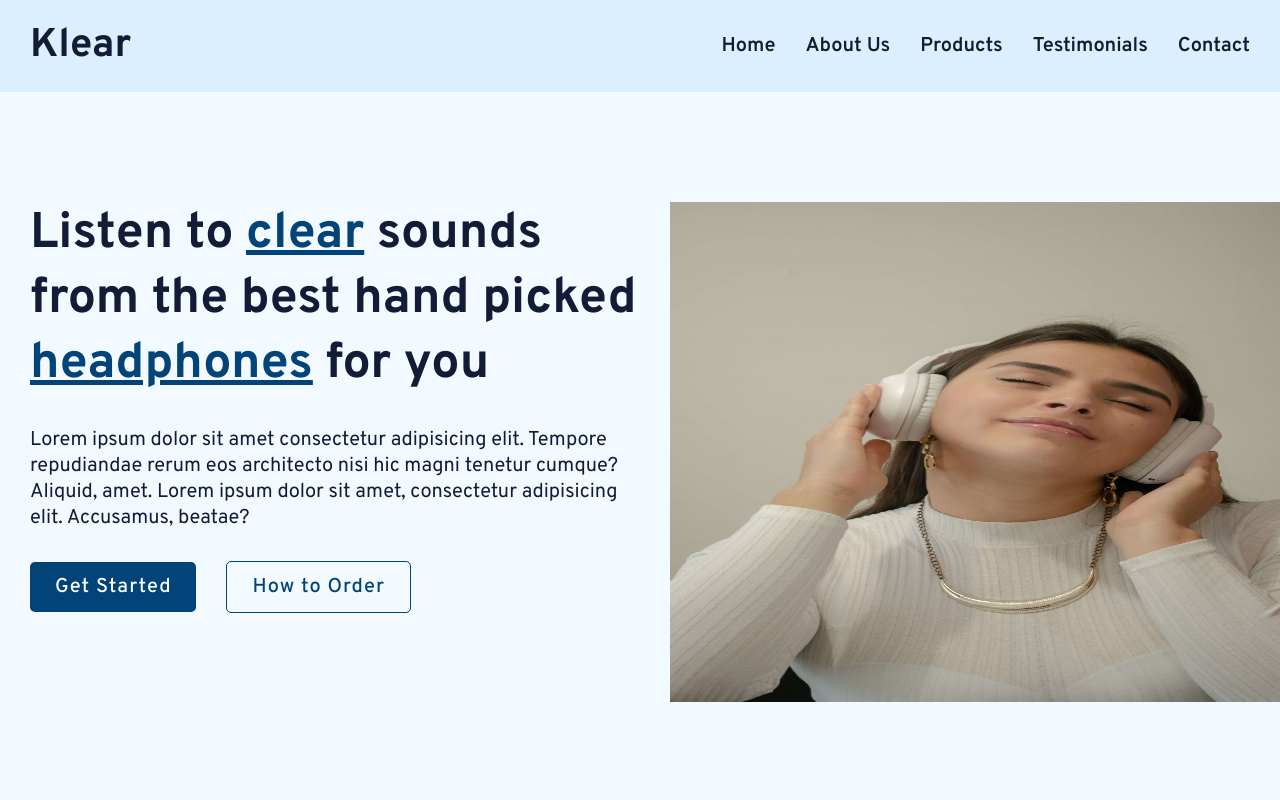
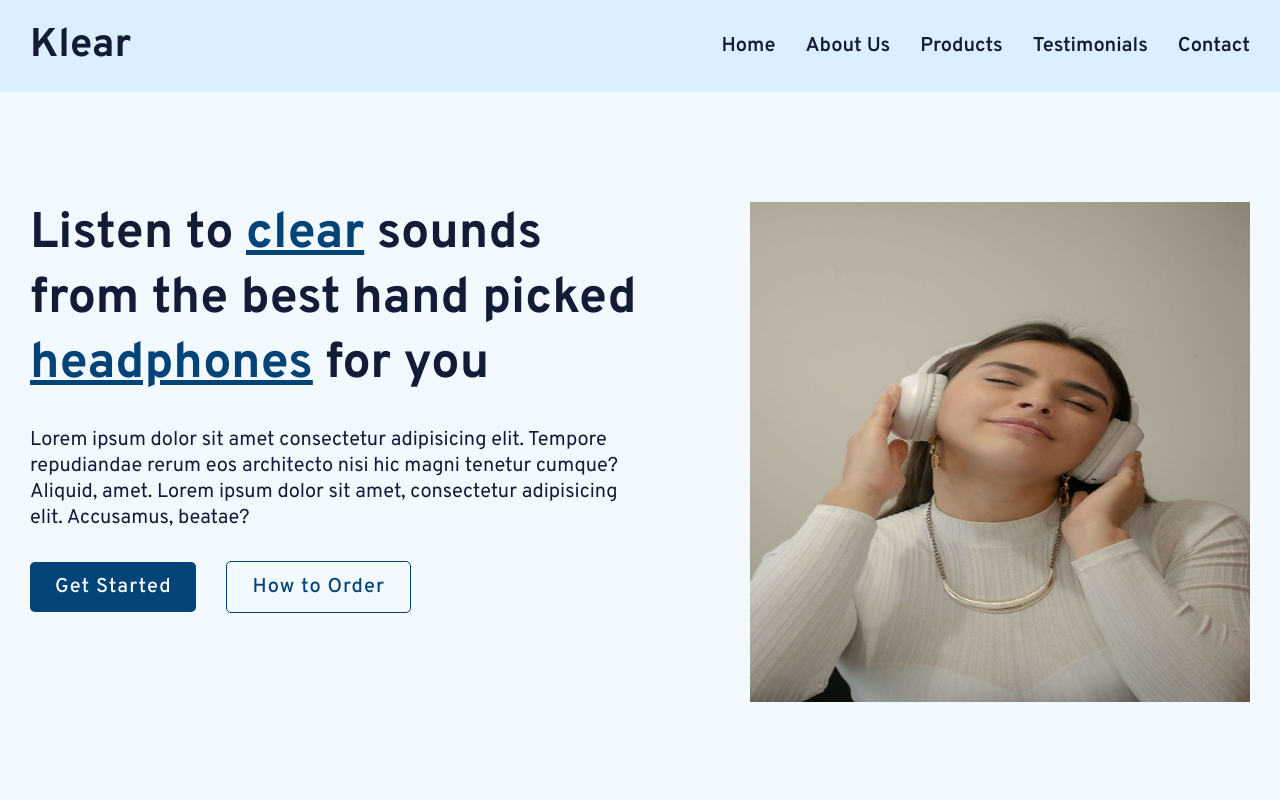
Before and after one commit to MorteyKafui/klear-landing-page, a plain HTML site: page index.html in a window 1280 px wide. Shown: the top 800 px of the page. Drawn offline with Linux system fonts and the light colour scheme.

Commit message:
change image size

```diff
--- a/css/style.css
+++ b/css/style.css
@@ -119,7 +119,7 @@ img {
 }
 
 .header-contents img {
-  width: 70rem;
+  width: 50rem;
   height: 50rem;
 }
 
```
